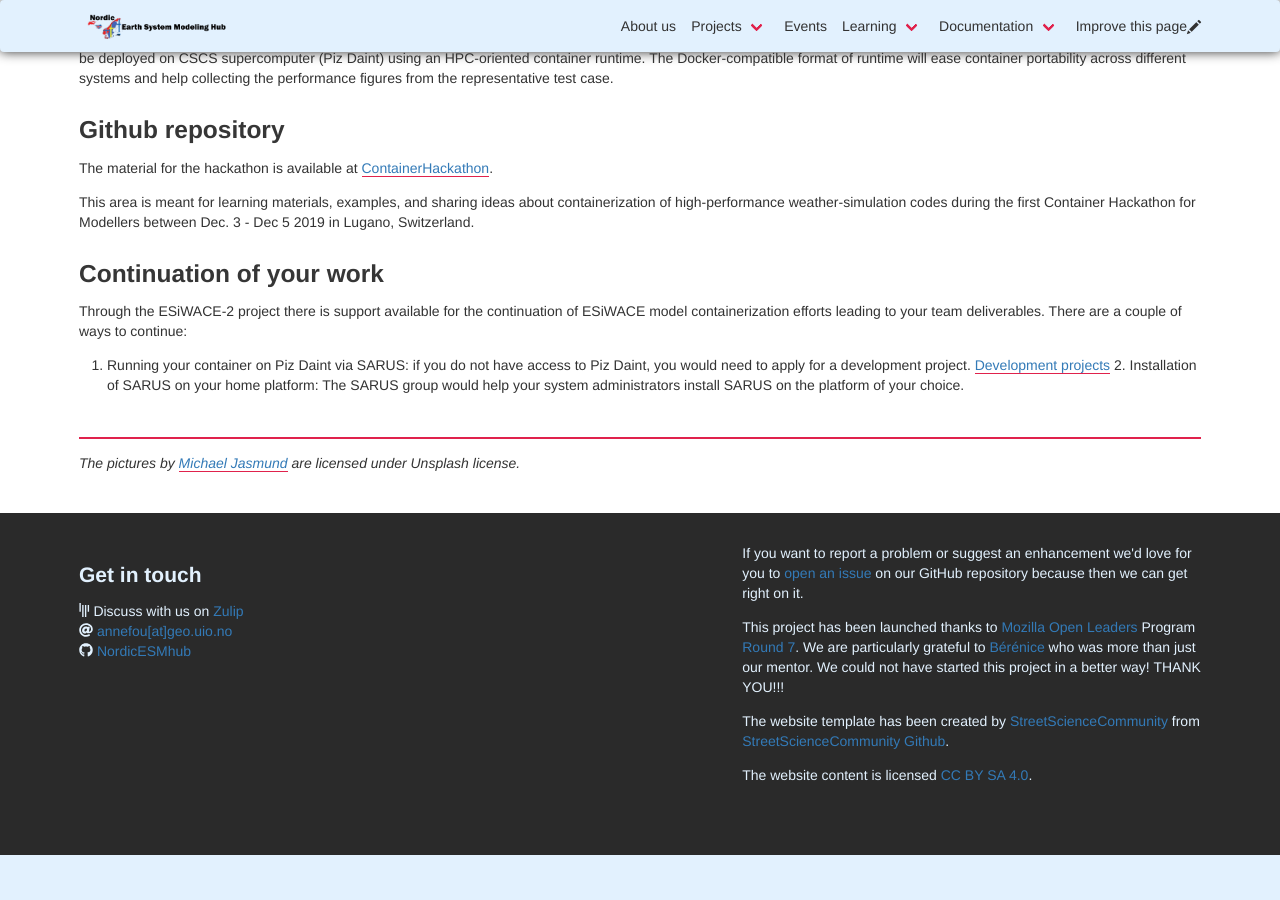
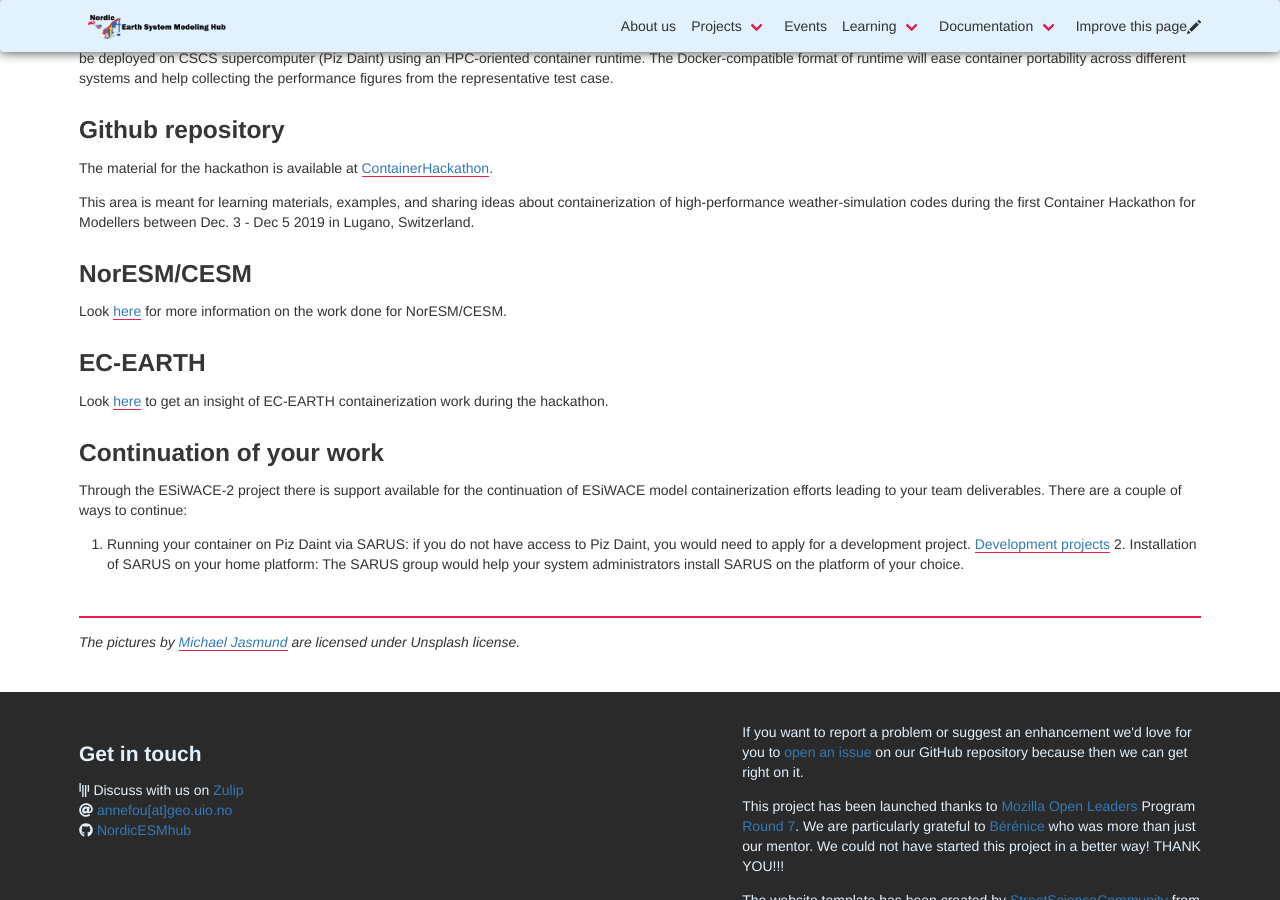
Before and after one commit to NordicESMhub/nordicesmhub.github.io, a Jekyll site: the page built from _events/2019-12-03-ESiWACE2.md, in a window 1280 px wide and 900 px high, scrolled down 881 px. Built offline with Jekyll 4.4.1, drawn with Linux system fonts in a browser that asks for light colours; nearby versions of some CDN libraries; before the commit the page ends 1736 px from its top, so only the background shows below that.

Commit message:
add link to EC-EARTH and NorESM/CESM

```diff
--- a/_events/2019-12-03-ESiWACE2.md
+++ b/_events/2019-12-03-ESiWACE2.md
@@ -38,6 +38,14 @@ The material for the hackathon is available at [ContainerHackathon](https://gith
 
 This area is meant for learning materials, examples, and sharing ideas about containerization of high-performance weather-simulation codes during the first Container Hackathon for Modellers between Dec. 3 - Dec 5 2019 in Lugano, Switzerland.
 
+## NorESM/CESM
+
+Look [here](https://nordicesmhub.github.io/containers) for more information on the work done for NorESM/CESM.
+
+## EC-EARTH
+
+Look [here](https://github.com/eth-cscs/ContainerHackathon/tree/master/EC-Earth) to get an insight of EC-EARTH containerization work during the hackathon.
+
 ## Continuation of your work
 
 Through the ESiWACE-2 project there is support available for the continuation of ESiWACE model containerization efforts leading to your team deliverables.  There are a couple of ways to continue:
```
